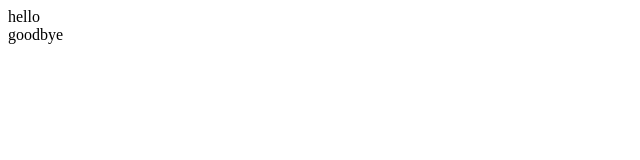
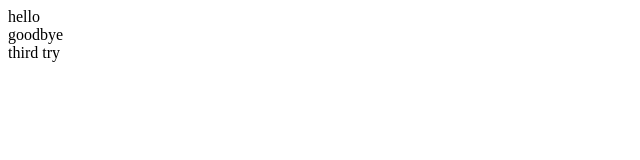
Before and after one commit to testProject-ali/testBooststarp-project, a plain HTML site: page index.html in a window 1280 px wide. Shown: the full height of the page, 0-640 px from the left. Drawn offline with Linux system fonts and the light colour scheme.

Commit message:
added 3rd div

```diff
--- a/index.html
+++ b/index.html
@@ -9,6 +9,6 @@
 <body>
     <div>hello</div>
     <div>goodbye</div>
-
+    <div>third try</div>
 </body>
 </html>
```
